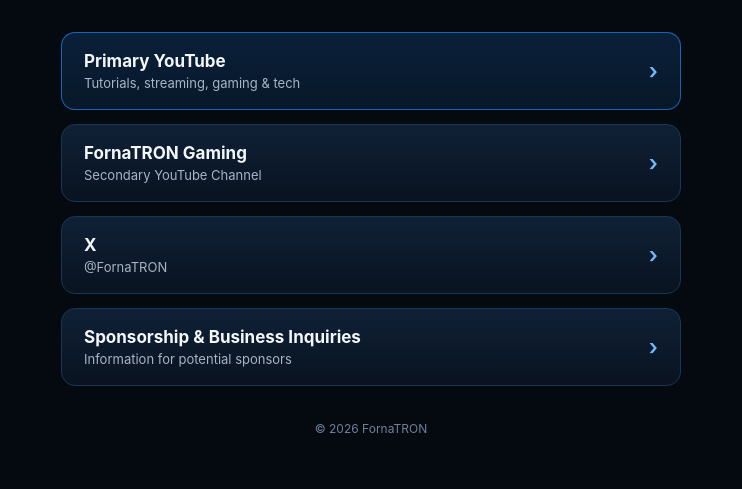
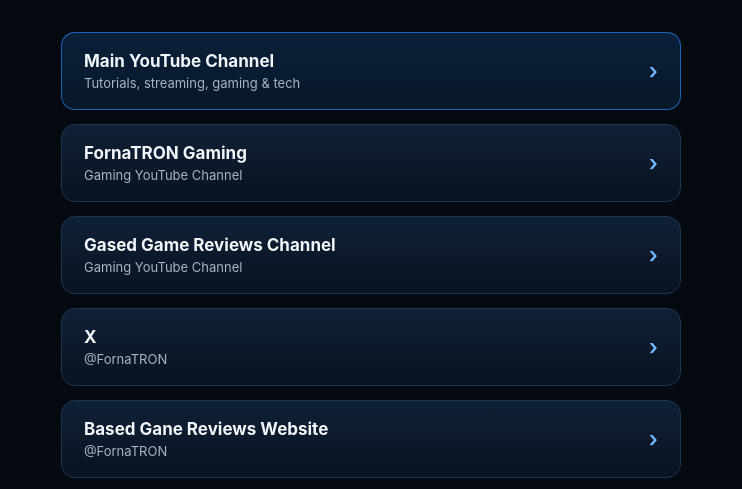
Before and after one commit to FornaTRON/links, a plain HTML site: page index.html in a window 1280 px wide. Shown: the part 456-945 px from the top of the page, without its empty margins (269-1011 px from the left). Drawn offline with Linux system fonts and the light colour scheme.

Commit message:
Update index.html
Adding my Game Review YouTube channel and my Game Review Website

```diff
--- a/index.html
+++ b/index.html
@@ -302,7 +302,7 @@
     <section class="links">
 
 
-      <!-- Primary YouTube -->
+      <!-- Main YouTube Channel -->
 
       <a
         class="link-button featured"
@@ -314,7 +314,7 @@
         <div class="link-content">
 
           <span class="link-title">
-            Primary YouTube
+            Main YouTube Channel
           </span>
 
           <span class="link-description">
@@ -346,7 +346,7 @@
           </span>
 
           <span class="link-description">
-            Secondary YouTube Channel
+            Gaming YouTube Channel
           </span>
 
         </div>
@@ -357,6 +357,32 @@
 
       </a>
 
+            <!-- Gaming Review YouTube -->
+
+      <a
+        class="link-button"
+        href="https://www.youtube.com/@BasedGameReviews"
+        target="_blank"
+        rel="noopener noreferrer"
+      >
+
+        <div class="link-content">
+
+          <span class="link-title">
+            Gased Game Reviews Channel
+          </span>
+
+          <span class="link-description">
+            Gaming YouTube Channel
+          </span>
+
+        </div>
+
+        <span class="arrow">
+          ›
+        </span>
+
+      </a>
 
       <!-- X -->
 
@@ -385,6 +411,32 @@
 
       </a>
 
+            <!-- BGR Website -->
+
+      <a
+        class="link-button"
+        href="https://www.basedgamereviews.com"
+        target="_blank"
+        rel="noopener noreferrer"
+      >
+
+        <div class="link-content">
+
+          <span class="link-title">
+            Based Gane Reviews Website
+          </span>
+
+          <span class="link-description">
+            @FornaTRON
+          </span>
+
+        </div>
+
+        <span class="arrow">
+          ›
+        </span>
+
+      </a>
 
       <!-- Sponsors -->
 
```
